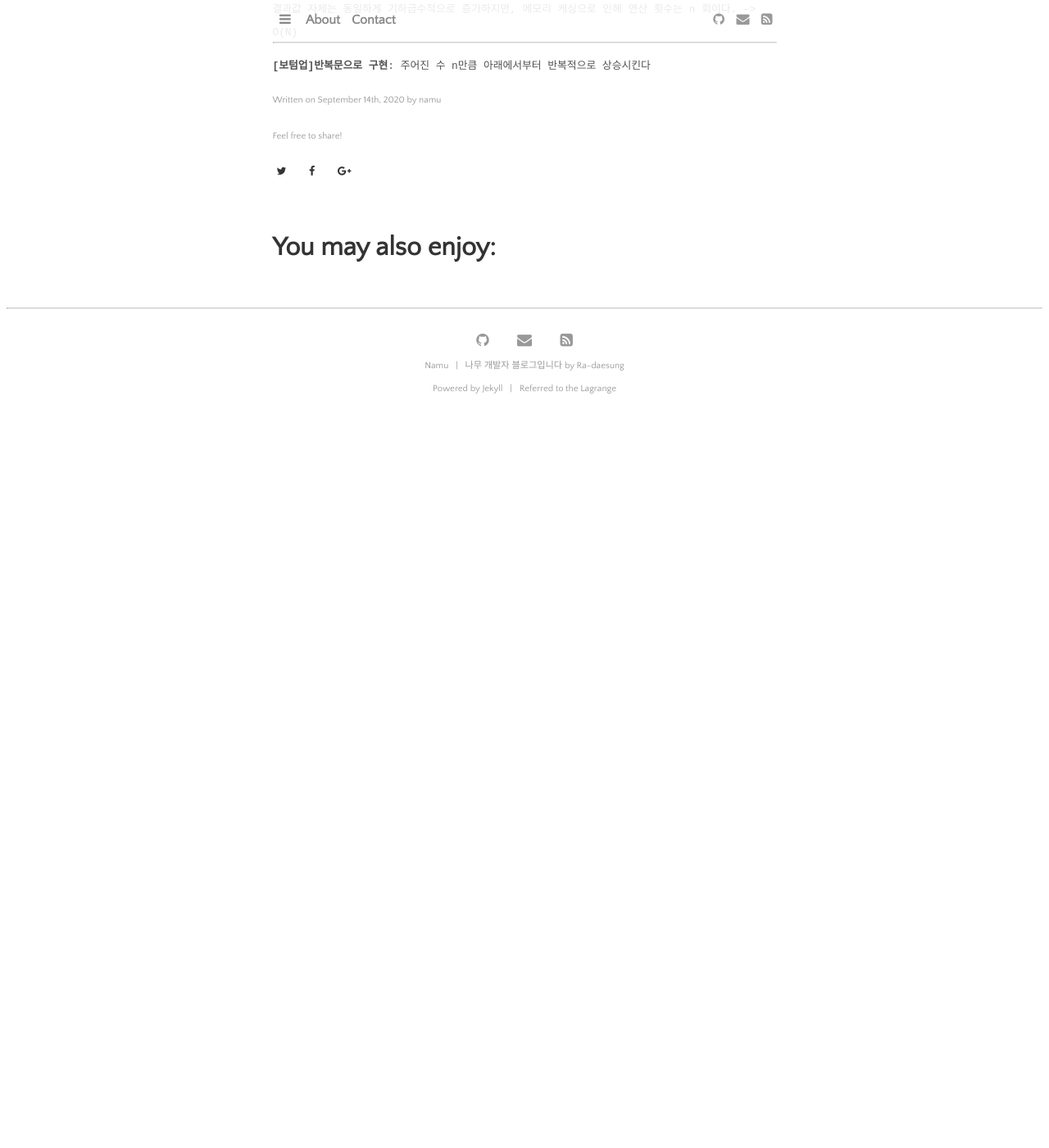
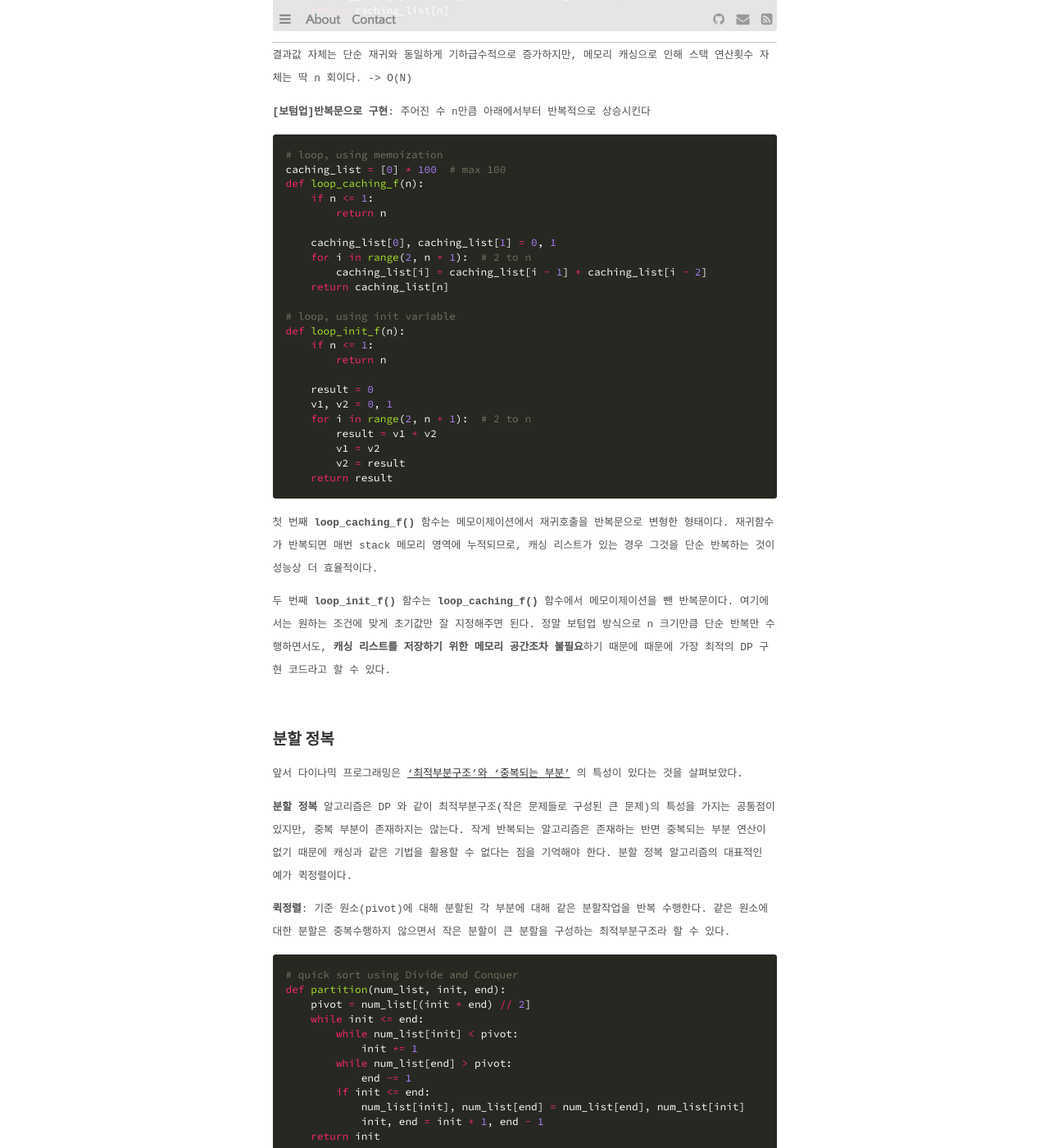
Before and after one commit to daesungRa/namu, a Jekyll site: the page built from _posts/algorithm/2020-09-14-dynamic.markdown, in a window 1280 px wide and 1400 px high, scrolled down 2660 px. Shown: the whole window at 82% size. Built offline with Jekyll 4.4.1, drawn with Linux system fonts in a browser that asks for light colours; some web fonts are replaced; before the commit the page ends 3196 px from its top, so only the background shows below that; some of the changed text lies outside the part shown.

Commit message:
post: Add algorithm for divide and conquer

````diff
--- a/_posts/algorithm/2020-09-14-dynamic.markdown
+++ b/_posts/algorithm/2020-09-14-dynamic.markdown
@@ -18,6 +18,8 @@
 
 1. [Dynamic programming](#dynamic-programming)
 2. [피보나치 구현](#피보나치-구현)
+3. [분할 정복](#분할-정복)
+4. [예제 풀이](#예제-풀이)
 
 ---
 
@@ -34,8 +36,8 @@
 일반적으로 **_다이나믹dynamic_** 이라는 용어는 런타임 중 임시 데이터를 힙heap 영역에 동적으로 할당하는 것을 의미하지만,
 알고리즘에서는 실제 런타임은 아니지만 이미 계산된 값을 별도의 메모리에 캐싱한다는 점에서 관용적?으로 사용된다.
 
-코딩테스트에서 이 알고리즘이 필요한지 바로 캐치하기 어려운 경우가 많으므로
-그리디, 완전탐색 등을 빠르게 적용해 보고 문제해결이 되지 않을 때(<del>냄새가 날때</del>) 바로 적용해 본다.
+코딩테스트에서 이 알고리즘이 필요한지 바로 캐치하거나 점화식을 생각해내기 어려운 경우가 많으므로
+그리디, 완전탐색 등을 빠르게 적용해 보고 문제해결이 되지 않을 때(<del>냄새가 날때</del>) 적용해 본다.
 
 **활용근거**는 다음과 같다.
 
@@ -100,6 +102,97 @@
     return caching_list[n]
 ```
 
-결과값 자체는 동일하게 기하급수적으로 증가하지만, 메모리 캐싱으로 인해 연산 횟수는 n 회이다. -> O(N)
+결과값 자체는 단순 재귀와 동일하게 기하급수적으로 증가하지만, 메모리 캐싱으로 인해 스택 연산횟수 자체는 딱 n 회이다. -> O(N)
 
 **[보텀업]반복문으로 구현**: 주어진 수 n만큼 아래에서부터 반복적으로 상승시킨다
+
+```python
+# loop, using memoization
+caching_list = [0] * 100  # max 100
+def loop_caching_f(n):
+    if n <= 1:
+        return n
+
+    caching_list[0], caching_list[1] = 0, 1
+    for i in range(2, n + 1):  # 2 to n
+        caching_list[i] = caching_list[i - 1] + caching_list[i - 2]
+    return caching_list[n]
+
+# loop, using init variable
+def loop_init_f(n):
+    if n <= 1:
+        return n
+
+    result = 0
+    v1, v2 = 0, 1
+    for i in range(2, n + 1):  # 2 to n
+        result = v1 + v2
+        v1 = v2
+        v2 = result
+    return result
+```
+
+첫 번째 **loop_caching_f()** 함수는 메모이제이션에서 재귀호출을 반복문으로 변형한 형태이다.
+재귀함수가 반복되면 매번 stack 메모리 영역에 누적되므로, 캐싱 리스트가 있는 경우 그것을 단순 반복하는 것이 성능상 더 효율적이다.
+
+두 번째 **loop_init_f()** 함수는 **loop_caching_f()** 함수에서 메모이제이션을 뺀 반복문이다.
+여기에서는 원하는 조건에 맞게 초기값만 잘 지정해주면 된다.
+정말 보텀업 방식으로 n 크기만큼 단순 반복만 수행하면서도,
+**캐싱 리스트를 저장하기 위한 메모리 공간조차 불필요**하기 때문에 때문에 가장 최적의 DP 구현 코드라고 할 수 있다.
+
+<br>
+## 분할 정복
+
+앞서 다이나믹 프로그래밍은 ['최적부분구조'와 '중복되는 부분'](#dynamic-programming) 의 특성이 있다는 것을 살펴보았다.
+
+**분할 정복** 알고리즘은 DP 와 같이 최적부분구조(작은 문제들로 구성된 큰 문제)의 특성을 가지는 공통점이 있지만,
+중복 부분이 존재하지는 않는다. 작게 반복되는 알고리즘은 존재하는 반면 중복되는 부분 연산이 없기 때문에
+캐싱과 같은 기법을 활용할 수 없다는 점을 기억해야 한다. 분할 정복 알고리즘의 대표적인 예가 퀵정렬이다.
+
+**퀵정렬**: 기준 원소(pivot)에 대해 분할된 각 부분에 대해 같은 분할작업을 반복 수행한다.
+같은 원소에 대한 분할은 중복수행하지 않으면서 작은 분할이 큰 분할을 구성하는 최적부분구조라 할 수 있다.
+
+```python
+# quick sort using Divide and Conquer
+def partition(num_list, init, end):
+    pivot = num_list[(init + end) // 2]
+    while init <= end:
+        while num_list[init] < pivot:
+            init += 1
+        while num_list[end] > pivot:
+            end -= 1
+        if init <= end:
+            num_list[init], num_list[end] = num_list[end], num_list[init]
+            init, end = init + 1, end - 1
+    return init
+
+
+def quick_sort(num_list, init, end):
+    if end <= init:
+        return
+    mid = partition(num_list, init, end)  # divide
+    quick_sort(num_list, init, mid - 1)
+    quick_sort(num_list, mid, end)
+
+
+def main(num_list):
+    quick_sort(num_list, 0, len(num_list) - 1)
+    print(num_list)
+
+
+nums = [9, 3, 10, 7, 8, 2, 5, 1, 6, 4]
+main(nums)
+```
+
+퀵정렬은 대부분의 프로그래밍 언어의 sort() 함수에서 활용하는 기법이다.
+**이상적인 pivot 값이 선택되었을 때 가장 효율적이고 처리속도가 빠르기 때문**이다( -> O(NlogN) ).
+하지만 사례 원소 수가 적어 pivot 선택이 한쪽으로 치우치게 되면 효율성이 급격히 떨어질 수도 있다( -> O(N^2) ).
+그래서 보통 퀵정렬과 함께 특정 조건 하에 다른 정렬 알고리즘을 활용하도록 구현된다.
+
+<br>
+## 예제 풀이
+
+최적 부분 구조를 가지는 위 알고리즘들을 활용한 예제를 살펴보기 위해 안경잡이개발자 강의와
+[zerocho.com](https://www.zerocho.com/category/Algorithm/post/584b979a580277001862f182) 을 참조하였다.
+
+**막대기 자르기**:
````
Also changed, not shown: other parts of _posts/algorithm/2020-09-14-dynamic.markdown (+6 -6 lines).
